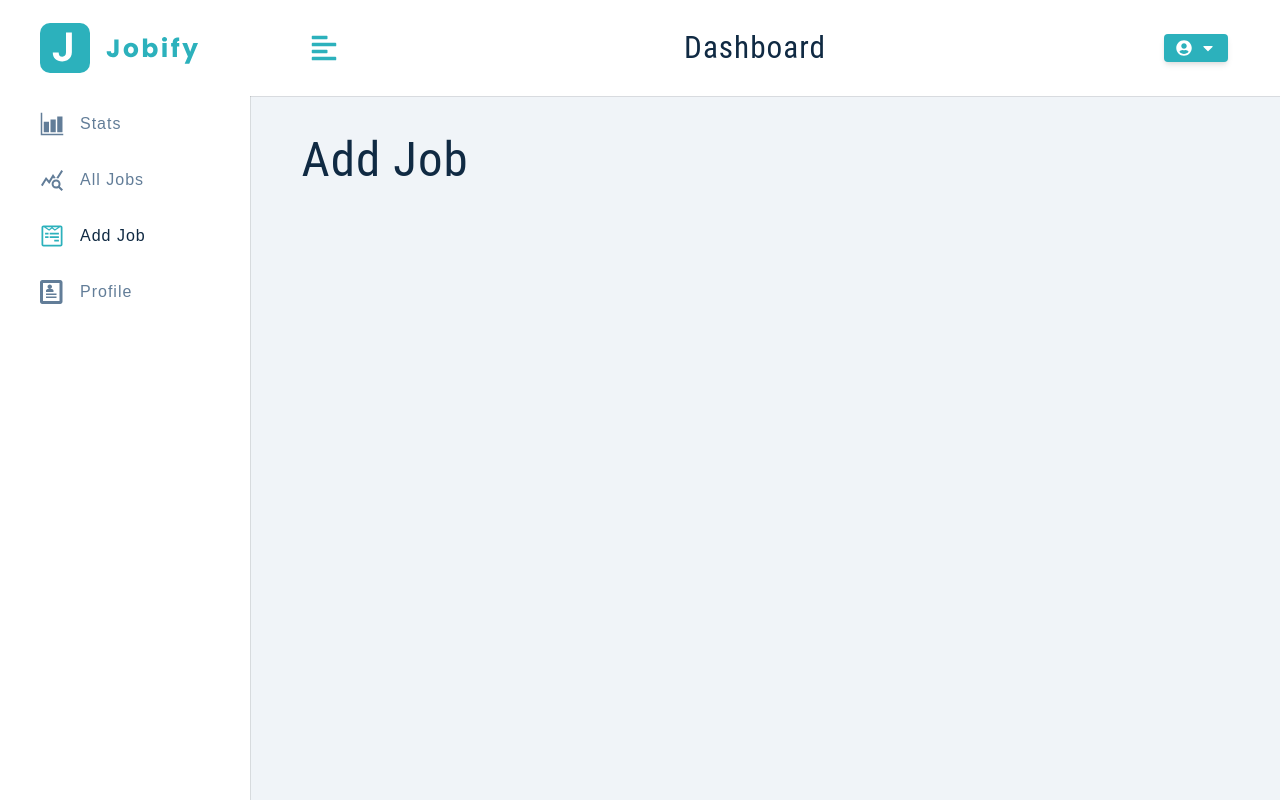
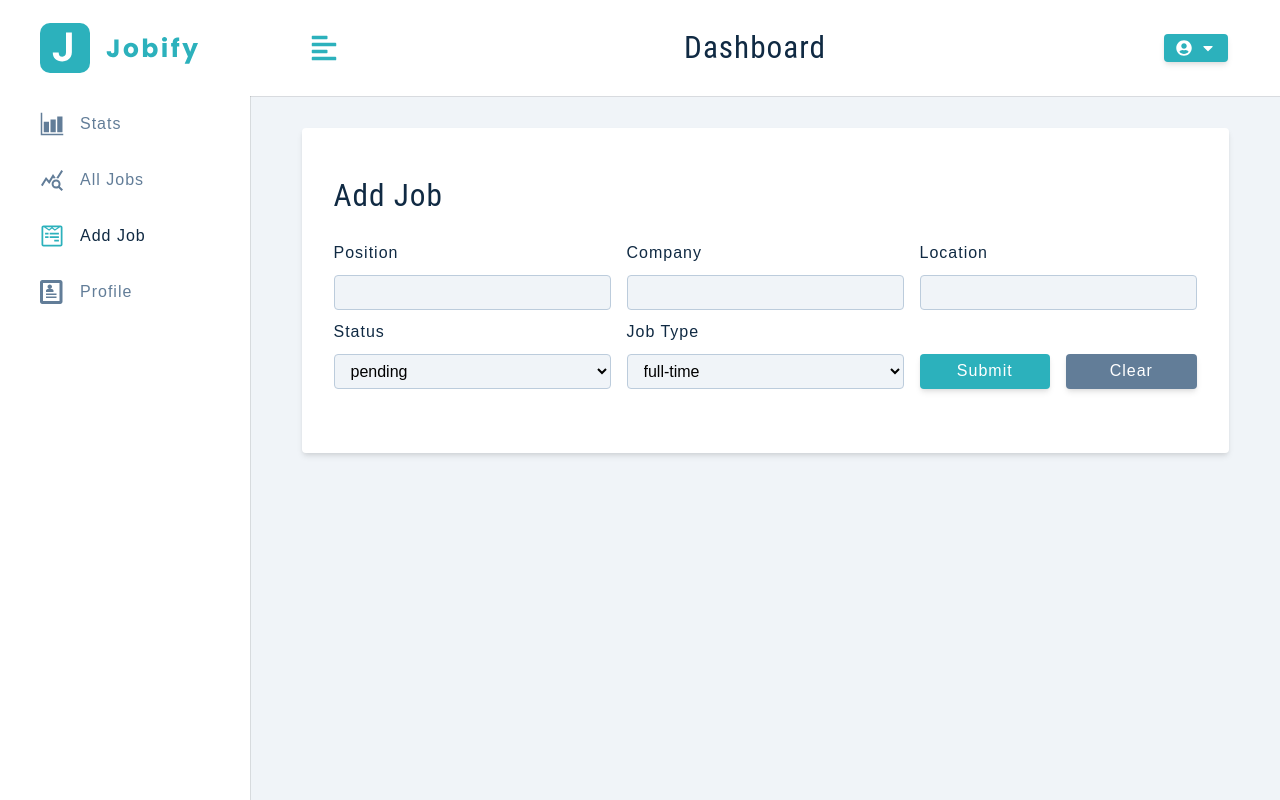
Before and after one commit to BipinSilwal/LearningMern, a React (Create React App) app in the folder client/: page /add-job in a window 1280 px wide. Built offline with nearby package versions, Linux system fonts and the light colour scheme; sample sign-in values are in the browser's storage.

Commit message:
Adding-job

```diff
--- /dev/null
+++ b/client/src/components/Select.js
@@ -0,0 +1,27 @@
+import React from "react";
+
+const Selection = ({ name, value, handleChange, labelText, list }) => {
+  return (
+    <div className="form-row">
+      <label htmlFor={name} className="form-label">
+        {labelText || name}
+      </label>
+      <select
+        name={name}
+        value={value}
+        onChange={handleChange}
+        className="form-select"
+      >
+        {list.map((itemValue, index) => {
+          return (
+            <option key={index} value={itemValue}>
+              {itemValue}
+            </option>
+          );
+        })}
+      </select>
+    </div>
+  );
+};
+
+export default Selection;
--- a/client/src/context/action.js
+++ b/client/src/context/action.js
@@ -18,3 +18,9 @@
 
 
 export const LOGOUT_USER = 'LOGOUT_USER'
+
+
+//JOB
+
+
+export const ADD_JOB = 'ADD_JOB'
--- a/client/src/context/appContext.js
+++ b/client/src/context/appContext.js
@@ -1,5 +1,5 @@
 import React, { createContext, useContext, useReducer } from "react"
-import { CLEAR_ALERT, DISPLAY_ALERT, LOGOUT_USER, SETUP_USER_BEGIN, SETUP_USER_ERROR, SETUP_USER_SUCCESS, TOGGLE_SIDEBAR, UPDATE_USER_BEGIN, UPDATE_USER_ERROR, UPDATE_USER_SUCCESS } from "./action";
+import { ADD_JOB, CLEAR_ALERT, DISPLAY_ALERT, LOGOUT_USER, SETUP_USER_BEGIN, SETUP_USER_ERROR, SETUP_USER_SUCCESS, TOGGLE_SIDEBAR, UPDATE_USER_BEGIN, UPDATE_USER_ERROR, UPDATE_USER_SUCCESS } from "./action";
 import reducer from "./reducers";
 import axios from 'axios';
 
@@ -22,8 +22,19 @@
             user:user ? JSON.parse(user): null,
             token:token,
             userLocation:userLocation || '',
+            showSideBar:false,
+            //Job
+            isEditing:false,
+            editJobId:'',
+            position:'',
+            company:'',
             jobLocation:userLocation || '',
-            showSideBar:false
+            jobTypeOptions:['full-time', 'part-time', 'remote', 'internship'],
+            jobType:'full-time',
+            statusOptions:['interview', 'declined', 'pending'],
+            status:'pending'
+
+
 
 
 }
@@ -221,11 +232,26 @@
 
         }
 
+        //JOB part is here...
+
+
+
+
+        const addingJob = ({name, value})=>{
+
+                        dispatch({type:ADD_JOB,
+                                payload: {name, value}
+
+                        })
+
+
+        }
+
 
 
 
 // here we are sending global state, action to the component..
-        return <AppContext.Provider value={{...state, displayAlert, clearAlert, setUpUser, sideBar, logout, updateUser}}>
+        return <AppContext.Provider value={{...state, addingJob, displayAlert, clearAlert, setUpUser, sideBar, logout, updateUser}}>
 
                 {children}
 
--- a/client/src/context/reducers.js
+++ b/client/src/context/reducers.js
@@ -1,4 +1,4 @@
-import { CLEAR_ALERT, DISPLAY_ALERT, LOGOUT_USER, SETUP_USER_BEGIN, SETUP_USER_ERROR, SETUP_USER_SUCCESS, TOGGLE_SIDEBAR, UPDATE_USER_BEGIN, UPDATE_USER_ERROR, UPDATE_USER_SUCCESS } from "./action";
+import { ADD_JOB, CLEAR_ALERT, DISPLAY_ALERT, LOGOUT_USER, SETUP_USER_BEGIN, SETUP_USER_ERROR, SETUP_USER_SUCCESS, TOGGLE_SIDEBAR, UPDATE_USER_BEGIN, UPDATE_USER_ERROR, UPDATE_USER_SUCCESS } from "./action";
 import { initialState } from "./appContext";
 
 
@@ -80,7 +80,12 @@
                 }
 
 
+        case ADD_JOB:
+            return {
 
+                    ...state, [action.payload.name]:action.payload.value
+
+            }
 
 
     default:
--- a/client/src/pages/dashboard/AddJob.js
+++ b/client/src/pages/dashboard/AddJob.js
@@ -1,13 +1,113 @@
-import React from 'react'
+import React from "react";
+import FormRow from "../../components/FormRow";
+import Wrapper from "../../assets/wrappers/DashboardFormPage";
+import Alert from "../../components/Alert";
+import { useAppContext } from "../../context/appContext";
+import Selection from "../../components/Select";
 
 const AddJob = () => {
-  return (<>
+  const {
+    showAlert,
+    isEditing,
+    position,
+    jobLocation,
+    company,
+    displayAlert,
+    jobType,
+    jobTypeOptions,
+    status,
+    statusOptions,
+    addingJob
+  } = useAppContext();
+
+  const handleSubmit = (e) => {
+    e.preventDefault();
+
+    if (!position || !company || !jobLocation) {
+      displayAlert();
+      return;
+    }
+
+   console.log('create-job');
+
+  };
+
+  const handleJobInput = (e) => {
+    const name = e.target.name;
+    const value = e.target.value;
+
+    addingJob({name, value})
 
 
-  <h1>Add job</h1>
 
-  </>
-  )
-}
+  };
 
-export default AddJob
+  return (
+    <>
+      <Wrapper>
+        <form className="form">
+          <h3>{isEditing ? "edit Job" : "add job"}</h3>
+
+          {showAlert && <Alert />}
+
+          <div className="form-center">
+            <FormRow
+              type="text"
+              name="position"
+              value={position}
+              labelText="Position"
+              handleChange={handleJobInput}
+            />
+            <FormRow
+              type="text"
+              name="company"
+              value={company}
+              labelText="Company"
+              handleChange={handleJobInput}
+            />
+            <FormRow
+              type="text"
+              name="Location"
+              value={jobLocation}
+              labelText="Location"
+              handleChange={handleJobInput}
+            />
+
+            <Selection
+              name="status"
+              value={status}
+              list={statusOptions}
+              handleChange={handleJobInput}
+            />
+            <Selection
+              name="job Type"
+              value={jobType}
+              list={jobTypeOptions}
+              handleChange={handleJobInput}
+            />
+
+            <div className="btn-container">
+              <button
+                className="btn btn-block submit-btn"
+                type="submit"
+                onClick={handleSubmit}
+              >
+                submit
+              </button>
+
+              <button
+                className="btn btn-block clear-btn"
+                type="submit"
+                onClick={handleSubmit}
+              >
+                clear
+              </button>
+            </div>
+          </div>
+        </form>
+      </Wrapper>
+    </>
+  );
+};
+
+export default AddJob;
```
Also changed, not shown: 1 other file (tests, documents, lock files or other folders).
